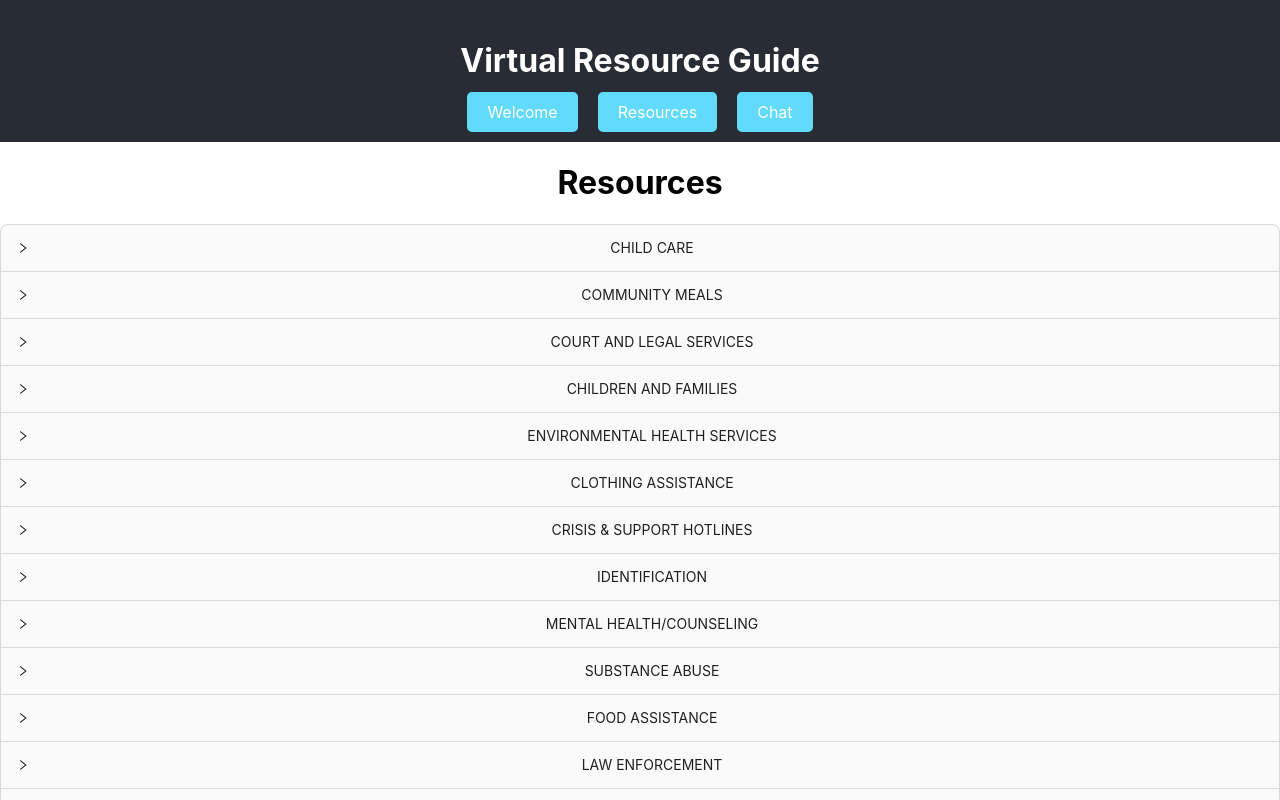
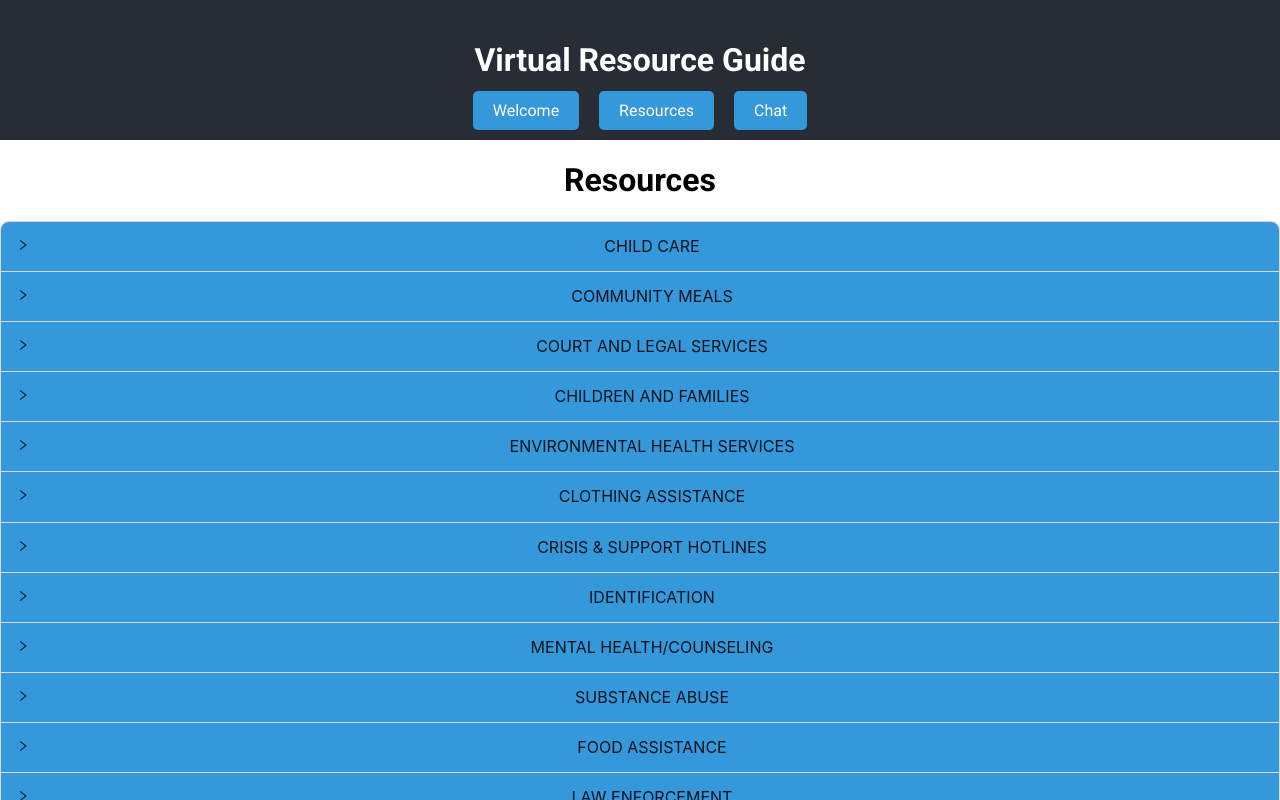
Before and after one commit to haynes418/TruencyTwo, a React (Create React App) app in the folder react-proj/: page /resources in a window 1280 px wide. Shown: the top 800 px of the page. Built offline with nearby package versions, Linux system fonts and the light colour scheme.

Commit message:
Update UI styling and resource page layoutRevise App.css to enhance button styles and margins.

```diff
--- a/react-proj/src/App.css
+++ b/react-proj/src/App.css
@@ -1,3 +1,9 @@
+@import url('https://fonts.googleapis.com/css2?family=Roboto:wght@400;700&display=swap');
+
+body {
+  font-family: 'Roboto', sans-serif;
+}
+
 .App {
   text-align: center;
 }
@@ -14,16 +20,36 @@
   font-size: 16px;
   text-decoration: none;
   color: white;
-  background-color: #61dafb;
+  background-color: #3498db;
   border-radius: 5px;
 }
 
 .nav-link:hover {
-  background-color: #21a1f1;
+  background-color: #2952b9;
 }
+
+.ant-collapse > .ant-collapse-item > .ant-collapse-header  {
+  background-color: #3498db;
+  font-size: 16px;
+}
+
+.ant-table-thead > tr > th {
+  background-color: #34495e;
+  color: white;
+}
+
+.ant-table-tbody > tr > td {
+  background-color: #ecf0f1;
+}
+
+.ant-table-row:hover {
+  background-color: #bdc3c7;
+}
+
 
 .screen {
   margin-top: 20px;
+  transition: all 0.3s ease-in-out;
 }
 
 ul {
@@ -42,3 +68,16 @@ ul li a {
 ul li a:hover {
   text-decoration: underline;
 }
+
+
+
+.fade-enter,
+.fade-exit-done {
+    opacity: 0;
+}
+
+.fade-enter-active,
+.fade-exit-active {
+    opacity: 1;
+    transition: opacity 300ms ease-in-out;
+}
--- a/react-proj/src/Pages/Resources.jsx
+++ b/react-proj/src/Pages/Resources.jsx
@@ -3,6 +3,7 @@ import { Table } from "antd";
 import { Collapse } from "antd";
 
 function ResourcePage() {
+
 
     const columns = [
         {
@@ -888,7 +889,6 @@ function ResourcePage() {
         <div className="screen">
             <h1>Resources</h1>
             <Collapse accordion items={items} />
-
         </div>
     );
 }
```
